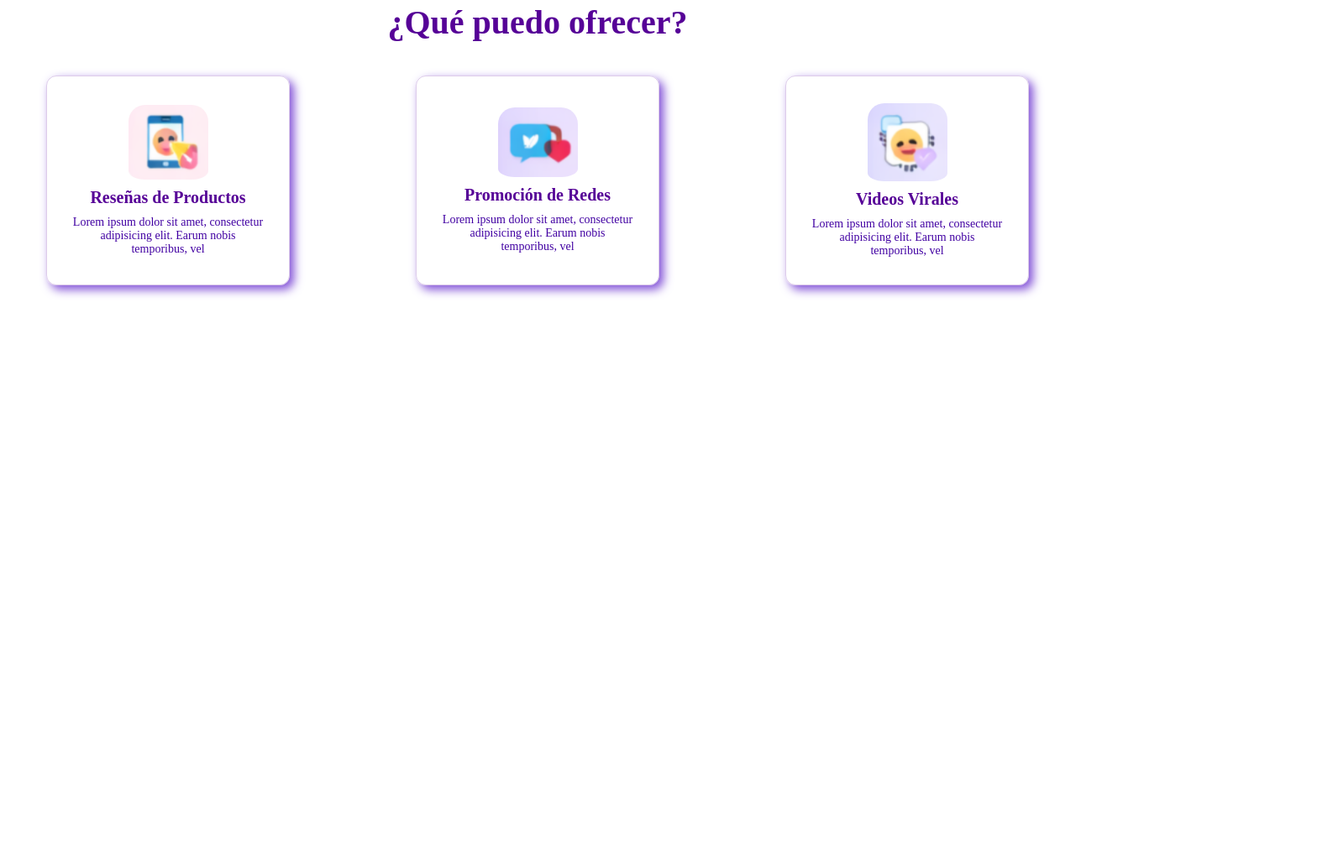
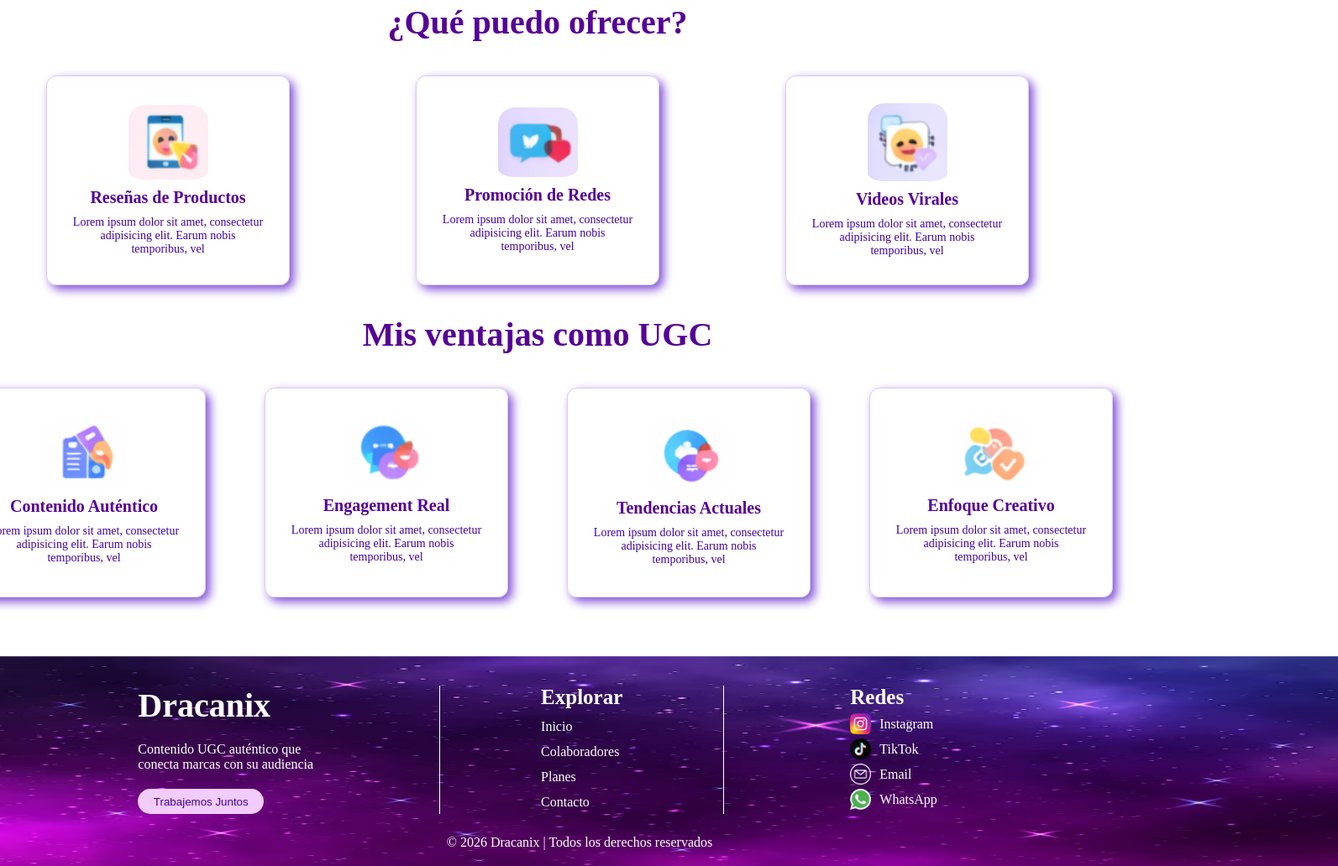
Before and after one commit to JU4N3S21/1er_proyecto, a plain HTML site: page index.html in a window 1280 px wide. Shown: the part 817-1849 px from the top of the page at 84% size, 1593 px wide, since content can reach past the window. Before the commit the page ends 1175 px from the top, so only its background shows below. Drawn offline with Linux system fonts and the light colour scheme.

Commit message:
Se finalizó la página (sin responsive)

```diff
--- a/css/index.css
+++ b/css/index.css
@@ -145,6 +145,12 @@ body{
     gap: 150px;
 }
 
+.acciones-container-2{
+    padding-top: 40px;
+    display: flex;
+    gap: 70px;
+}
+
 .acciones-caja{
     display: flex;
     flex-direction: column;
@@ -178,3 +184,86 @@ body{
     text-align: center;
     font-size: 14px;
 }
+
+/*Footer*/
+
+.footer{
+    display: flex;
+    padding-top: 70px;
+    flex-direction: column;
+    align-items: center;
+    color: white;
+}
+
+
+.footer-bg{
+    z-index: 1;
+    position: absolute;
+    width: 1905px;
+    max-height: 250px;
+
+}
+
+.footer-container{
+    display: flex;
+    z-index: 10;
+    padding-top: 35px;
+    gap: 150px;
+}
+
+.footer-left{
+    display: flex;
+    flex-direction: column;
+    gap: 20px;
+}
+
+
+.footer-center{
+    border-left: solid 1px;
+    border-right: solid 1px;
+    padding: 0px 120px;
+}
+
+.footer-left button{
+    width: 150px;
+    border-radius: 20px;
+    height: 30px;
+    border: none;
+    background-color: #f2ccfd;
+    color: var(--text-main);
+}
+
+.footer-left h3{
+    font-size: 40px;
+}
+
+.footer h4{
+    font-size: 25px;
+}
+
+
+.footer-center li{
+    list-style: none;
+    padding-top: 12px;
+}
+
+.footer-right li{
+    list-style: none;
+    display: flex;
+    align-items: center;
+    gap: 10px;
+    padding-top: 5px;
+}
+
+.footer-right img{
+    width: 25px;
+    height: 25px;
+    object-fit: contain;
+}
+
+.footer-bottom{
+    padding-left: 100px;
+    padding-top: 25px;
+    z-index: 10;
+    color: white;
+}
--- a/index.html
+++ b/index.html
@@ -48,7 +48,62 @@
                 <p>Lorem ipsum dolor sit amet, consectetur adipisicing elit. Earum nobis temporibus, vel </p>
             </div>
         </div>
-        <br>
+        <div class="acciones">
+        <h2>Mis ventajas como UGC</h2>
+        <div class="acciones-container-2">
+            <div class="acciones-caja">
+                <img src="./img/acciones/contenido.png" alt="contenido">
+                <h3>Contenido Auténtico</h3>
+                <p>Lorem ipsum dolor sit amet, consectetur adipisicing elit. Earum nobis temporibus, vel </p>
+            </div>
+            <div class="acciones-caja">
+                <img src="./img/acciones/engagement.png" alt="engagement">
+                <h3>Engagement Real</h3>
+                <p>Lorem ipsum dolor sit amet, consectetur adipisicing elit. Earum nobis temporibus, vel </p>
+            </div>
+            <div class="acciones-caja">
+                <img src="./img/acciones/tendencias.png" alt="tendencias">
+                <h3>Tendencias Actuales</h3>
+                <p>Lorem ipsum dolor sit amet, consectetur adipisicing elit. Earum nobis temporibus, vel </p>
+            </div>
+            <div class="acciones-caja">
+                <img src="./img/acciones/enfoque.png" alt="enfoque">
+                <h3>Enfoque Creativo</h3>
+                <p>Lorem ipsum dolor sit amet, consectetur adipisicing elit. Earum nobis temporibus, vel </p>
+            </div>
+        </div>
     </div>
+    <footer class="footer">
+        <div class="footer-container">
+            <div class="footer-left">
+                <h3>Dracanix</h3>
+                <p>Contenido UGC auténtico que <br> conecta marcas con su audiencia</p>
+                <button class="btn-footer">Trabajemos Juntos</button>
+            </div>
+            <div class="footer-center">
+                <h4>Explorar</h4>
+                <ul>
+                    <li>Inicio</li>
+                    <li>Colaboradores</li>
+                    <li>Planes</li>
+                    <li>Contacto</li>
+                </ul>
+            </div>
+            <div class="footer-right">
+                <h4>Redes</h4>
+                <ul>
+                    <li><img src="./img/foote_iconos/instagram.png" alt="Instagram">Instagram</li>
+                    <li><img src="./img/foote_iconos/tik-tok.png" alt="TikTok">TikTok</li>
+                    <li><img src="./img/foote_iconos/email.png" alt="Email">Email</li>
+                    <li><img src="./img/foote_iconos/whatsapp.png" alt="WhatsApp">WhatsApp</li>
+                </ul>
+            </div>
+        </div>
+        <div class="footer-bottom">
+                © 2026 Dracanix | Todos los derechos reservados
+        </div>
+        <img src="./img/footer.jpg" class="footer-bg" alt="bg-footer">
+        <!-- <img src="./img/footer.png" class="footer-bg" alt="bg-footer"> -->
+    </footer>
 </body>
 </html>
```
Also changed, not shown: img/acciones/contenido.png (added), img/acciones/enfoque.png (added), img/acciones/engagement.png (added), img/acciones/tendencias.png (added), img/foote_iconos/email.png (added), img/foote_iconos/instagram.png (added), img/foote_iconos/tik-tok.png (added), img/foote_iconos/whatsapp.png (added), img/footer.jpg (added), img/footer.png (added).
